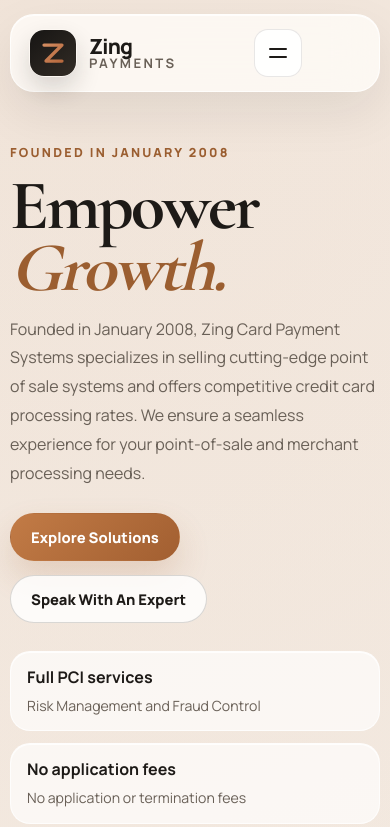
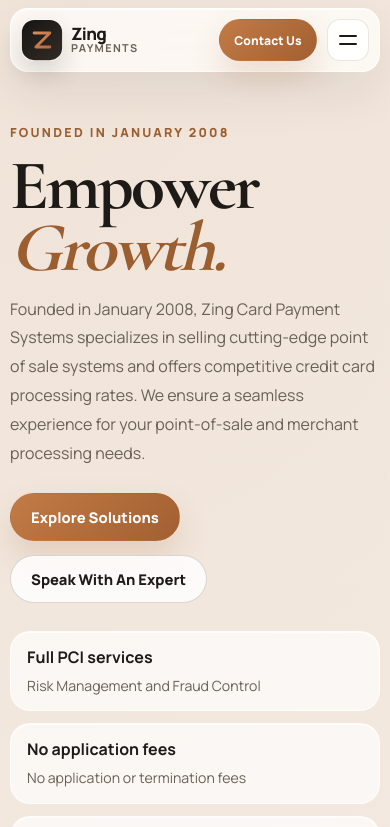
Before and after one commit to LuisRevillaM/zing-payments-redesign, a website with bundled scripts: page index.html in a window 390 px wide. Shown: the top 827 px of the page. Built offline with nearby package versions, Linux system fonts and the light colour scheme.

Commit message:
Keep mobile contact CTA visible

```diff
--- a/styles.css
+++ b/styles.css
@@ -1070,13 +1070,17 @@ button {
 
 @media (max-width: 940px) {
   .header-shell {
-    grid-template-columns: auto auto;
+    grid-template-columns: auto 1fr auto;
+    gap: 10px;
   }
 
   .menu-toggle {
+    grid-row: 1;
+    grid-column: 3;
     display: inline-flex;
     align-items: center;
     justify-content: center;
+    justify-self: end;
   }
 
   .site-nav {
@@ -1104,7 +1108,20 @@ button {
   }
 
   .header-cta {
+    grid-row: 1;
+    grid-column: 2;
+    display: flex;
+    justify-self: end;
+  }
+
+  .header-phone {
     display: none;
+  }
+
+  .header-cta .button {
+    min-height: 44px;
+    padding: 0.8rem 1rem;
+    font-size: 0.82rem;
   }
 
   .contact-banner__details {
@@ -1134,6 +1151,47 @@ button {
 }
 
 @media (max-width: 640px) {
+  #site-header {
+    top: 8px;
+    margin-top: 8px;
+  }
+
+  .header-shell {
+    padding: 10px;
+    border-radius: 18px;
+  }
+
+  .brandmark {
+    gap: 8px;
+  }
+
+  .brandmark__icon {
+    width: 42px;
+    height: 42px;
+    border-radius: 13px;
+  }
+
+  .brandmark__copy strong {
+    font-size: 1.06rem;
+  }
+
+  .brandmark__copy span {
+    font-size: 0.68rem;
+    letter-spacing: 0.12em;
+  }
+
+  .menu-toggle {
+    width: 42px;
+    height: 42px;
+    border-radius: 13px;
+  }
+
+  .header-cta .button {
+    min-height: 42px;
+    padding: 0.72rem 0.9rem;
+    font-size: 0.76rem;
+  }
+
   .page-shell {
     width: min(100% - 20px, 1280px);
   }
```
Also changed, not shown: REDESIGN_TRACKER.md (+2 -1 lines).
